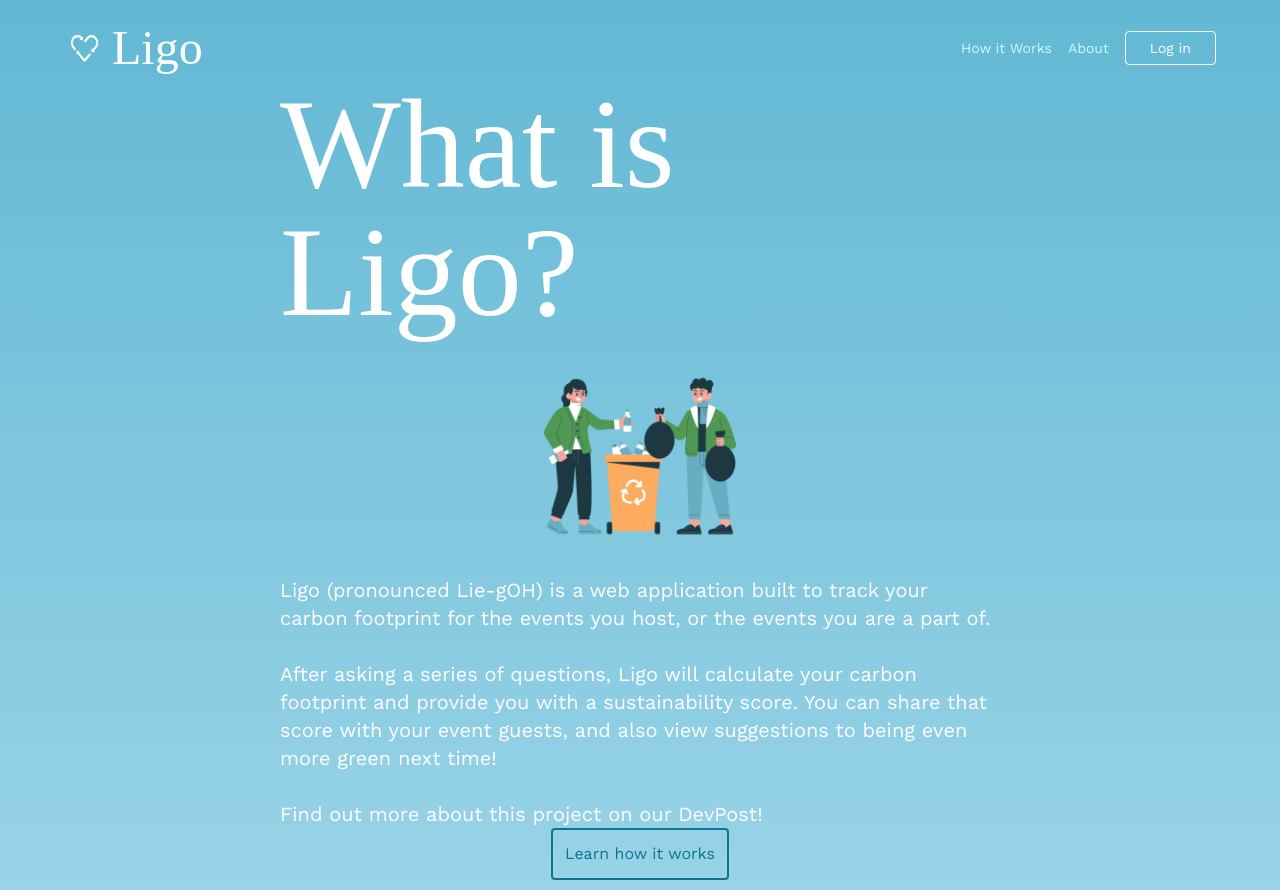
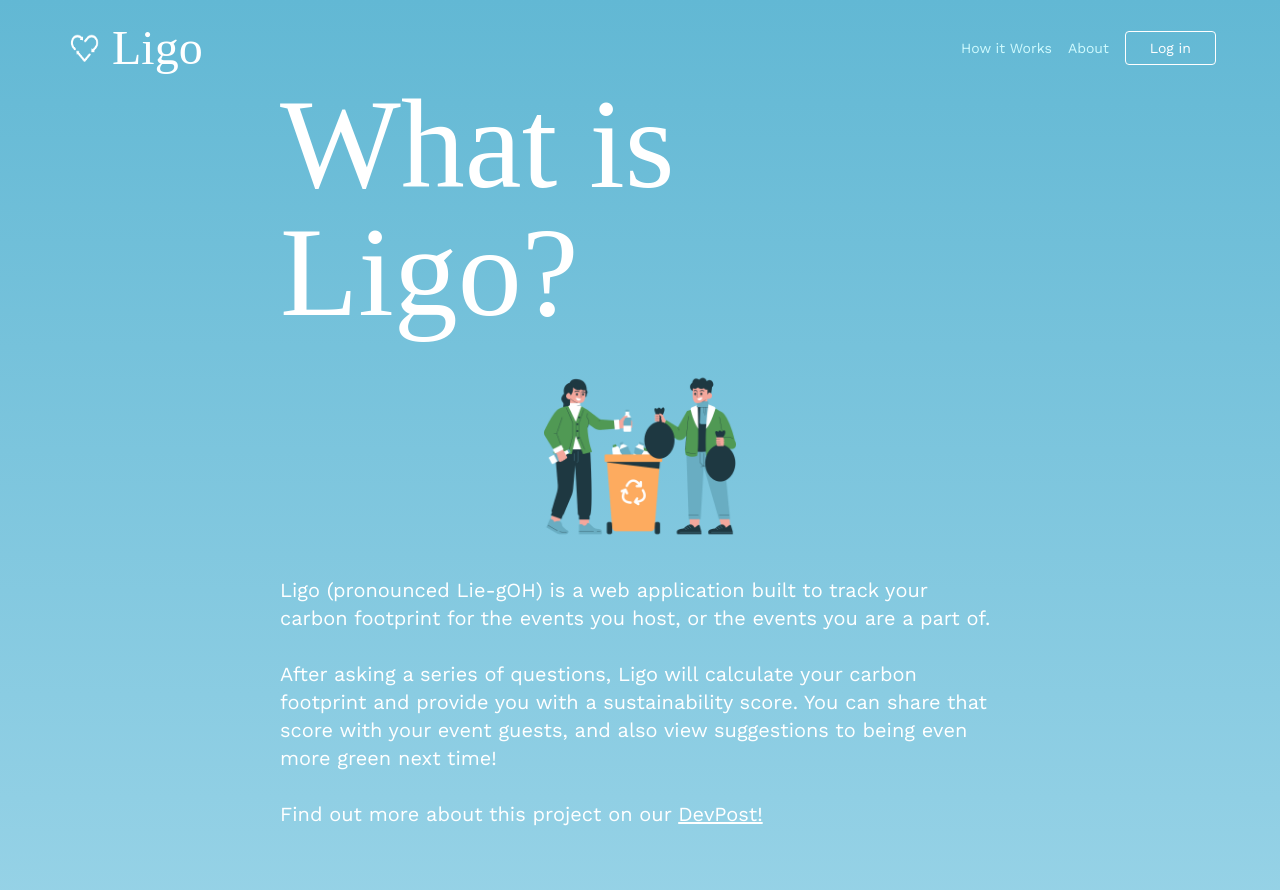
Before and after one commit to jamieRollison/ligo, a SvelteKit app: page /about in a window 1280 px wide. Shown: the top 890 px of the page. Built offline with nearby package versions, Linux system fonts and the light colour scheme; a web font is replaced by a local one.

Commit message:
insane css skill

```diff
--- a/src/routes/about/+page.svelte
+++ b/src/routes/about/+page.svelte
@@ -14,11 +14,11 @@
     and provide you with a sustainability score. You can share that score with your
     event guests, and also view suggestions to being even more green next time!
     <br /><br />
-    Find out more about this project on our <a href='https://devpost.com/software/ligo'>DevPost!</a>
-  </p>
+    Find out more about this project on our <a class='underline' href='https://devpost.com/software/ligo'>DevPost!</a>
+  </p><br/><br/>
   <a
     href="/how_it_works"
-    class="text-cyan-700 font-WorkSans bg-transparent border-2 border-cyan-700 p-3 rounded hover:bg-cyan-700 hover:text-white mb-10"
+    class="mt-4 text-cyan-700 font-WorkSans bg-transparent border-2 border-cyan-700 p-3 rounded hover:bg-cyan-700 hover:text-white mb-10"
   >
     <button> Learn how it works </button></a
   >
```
